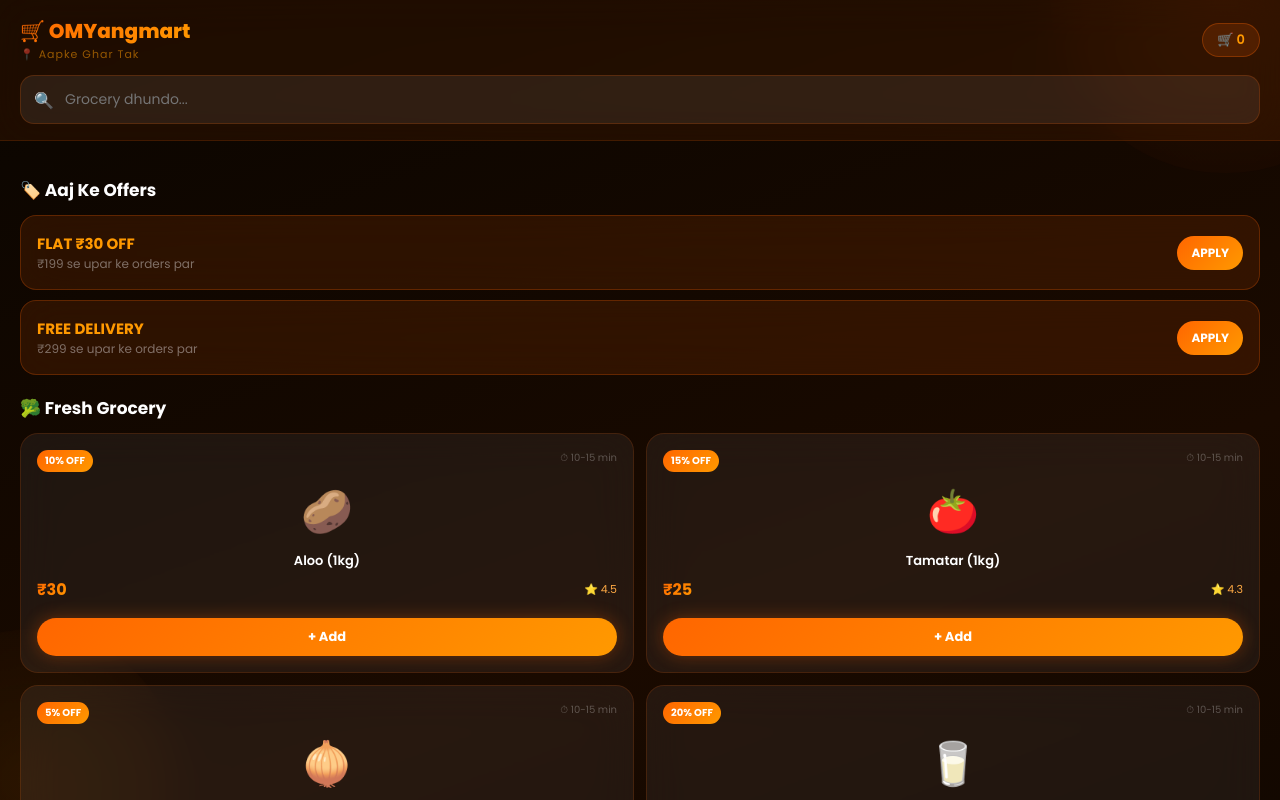
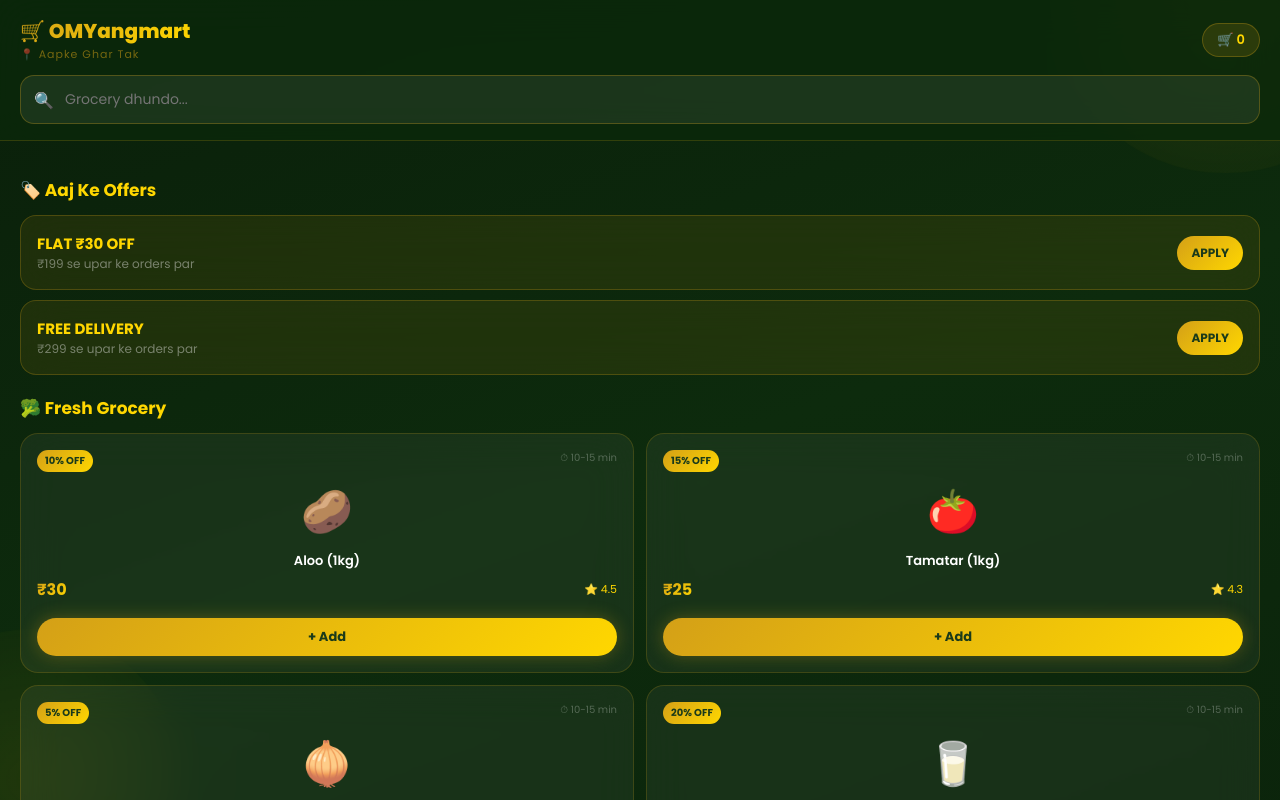
Before and after one commit to ashishkumarbihar2026-alt/omyangmart, a React (Vite) app: page / in a window 1280 px wide. Shown: the top 800 px of the page. Built offline with nearby package versions, Linux system fonts and the light colour scheme.

Commit message:
Update Home.jsx

```diff
--- a/src/pages/Home.jsx
+++ b/src/pages/Home.jsx
@@ -17,17 +17,18 @@ const styles = `
   @keyframes float1{0%,100%{transform:translate(0,0)}50%{transform:translate(30px,-40px)}}
   @keyframes float2{0%,100%{transform:translate(0,0)}50%{transform:translate(-20px,30px)}}
   @keyframes fadeUp{from{opacity:0;transform:translateY(20px)}to{opacity:1;transform:translateY(0)}}
-  @keyframes pulse{0%,100%{box-shadow:0 0 15px #ff660044}50%{box-shadow:0 0 30px #ff6600aa}}
-  .orb1{position:fixed;width:350px;height:350px;border-radius:50%;background:radial-gradient(circle,#ff660015,transparent);top:-150px;right:-100px;animation:float1 8s ease-in-out infinite;pointer-events:none;z-index:0}
-  .orb2{position:fixed;width:300px;height:300px;border-radius:50%;background:radial-gradient(circle,#ff990015,transparent);bottom:-100px;left:-100px;animation:float2 10s ease-in-out infinite;pointer-events:none;z-index:0}
-  .search-bar{width:100%;padding:13px 16px 13px 44px;border-radius:14px;border:1px solid rgba(255,102,0,0.2);background:rgba(255,255,255,0.07);color:white;font-size:14px;font-family:'Poppins',sans-serif;outline:none;box-sizing:border-box}
-  .offer-badge{background:linear-gradient(135deg,#ff6600,#ff9900);color:white;font-size:10px;font-weight:700;padding:3px 8px;border-radius:20px}
-  .card{background:rgba(255,255,255,0.06);backdrop-filter:blur(20px);border:1px solid rgba(255,102,0,0.15);border-radius:18px;padding:16px;animation:fadeUp 0.4s ease forwards;transition:transform 0.3s,box-shadow 0.3s;cursor:pointer}
+  @keyframes pulse{0%,100%{box-shadow:0 0 15px #d4a01744}50%{box-shadow:0 0 30px #d4a017aa}}
+  .orb1{position:fixed;width:350px;height:350px;border-radius:50%;background:radial-gradient(circle,#d4a01720,transparent);top:-150px;right:-100px;animation:float1 8s ease-in-out infinite;pointer-events:none;z-index:0}
+  .orb2{position:fixed;width:300px;height:300px;border-radius:50%;background:radial-gradient(circle,#ffd70015,transparent);bottom:-100px;left:-100px;animation:float2 10s ease-in-out infinite;pointer-events:none;z-index:0}
+  .search-bar{width:100%;padding:13px 16px 13px 44px;border-radius:14px;border:1px solid rgba(212,160,23,0.3);background:rgba(255,255,255,0.07);color:white;font-size:14px;font-family:'Poppins',sans-serif;outline:none;box-sizing:border-box}
+  .offer-badge{background:linear-gradient(135deg,#d4a017,#ffd700);color:#1a3a1a;font-size:10px;font-weight:700;padding:3px 8px;border-radius:20px}
+  .card{background:rgba(255,255,255,0.05);backdrop-filter:blur(20px);border:1px solid rgba(212,160,23,0.2);border-radius:18px;padding:16px;animation:fadeUp 0.4s ease forwards;transition:transform 0.3s;cursor:pointer}
   .card:active{transform:scale(0.97)}
-  .add-btn{background:linear-gradient(135deg,#ff6600,#ff9900);color:white;border:none;padding:9px 0;border-radius:25px;font-weight:700;font-size:13px;width:100%;cursor:pointer;margin-top:10px;font-family:'Poppins',sans-serif;animation:pulse 2s infinite}
-  .cart-fab{position:fixed;bottom:24px;right:20px;background:linear-gradient(135deg,#ff6600,#ff9900);color:white;border:none;padding:14px 20px;border-radius:30px;font-weight:700;font-size:15px;cursor:pointer;z-index:100;box-shadow:0 8px 30px #ff660055;font-family:'Poppins',sans-serif}
-  .section-title{font-size:17px;font-weight:700;margin:20px 0 12px;color:white}
-  .offer-card{background:rgba(255,102,0,0.12);backdrop-filter:blur(20px);border:1px solid rgba(255,102,0,0.25);border-radius:16px;padding:16px;margin-bottom:10px;display:flex;justify-content:space-between;align-items:center}
+  .add-btn{background:linear-gradient(135deg,#d4a017,#ffd700);color:#1a3a1a;border:none;padding:9px 0;border-radius:25px;font-weight:700;font-size:13px;width:100%;cursor:pointer;margin-top:10px;font-family:'Poppins',sans-serif;animation:pulse 2s infinite}
+  .cart-fab{position:fixed;bottom:24px;right:20px;background:linear-gradient(135deg,#d4a017,#ffd700);color:#1a3a1a;border:none;padding:14px 20px;border-radius:30px;font-weight:700;font-size:15px;cursor:pointer;z-index:100;box-shadow:0 8px 30px #d4a01755;font-family:'Poppins',sans-serif}
+  .section-title{font-size:17px;font-weight:700;margin:20px 0 12px;color:#ffd700}
+  .offer-card{background:rgba(212,160,23,0.1);backdrop-filter:blur(20px);border:1px solid rgba(212,160,23,0.25);border-radius:16px;padding:16px;margin-bottom:10px;display:flex;justify-content:space-between;align-items:center}
+  .apply-btn{background:linear-gradient(135deg,#d4a017,#ffd700);color:#1a3a1a;padding:8px 14px;border-radius:20px;font-size:12px;font-weight:700;border:none;cursor:pointer;font-family:'Poppins',sans-serif}
 `
 
 export default function Home() {
@@ -37,23 +38,21 @@ export default function Home() {
 
   const filtered = products.filter(p => p.name.toLowerCase().includes(search.toLowerCase()))
 
-  const addToCart = (product) => {
-    setCart([...cart, product])
-  }
+  const addToCart = (product) => setCart([...cart, product])
 
   return (
-    <div style={{ background: 'linear-gradient(160deg,#0a0500 0%,#1a0a00 50%,#0a0500 100%)', minHeight: '100vh', color: 'white', paddingBottom: '100px', fontFamily: 'Poppins,sans-serif' }}>
+    <div style={{ background: 'linear-gradient(160deg,#0a1f0a 0%,#0d2b0d 40%,#0a1f0a 100%)', minHeight: '100vh', color: 'white', paddingBottom: '100px', fontFamily: 'Poppins,sans-serif' }}>
       <style>{styles}</style>
       <div className="orb1" /><div className="orb2" />
 
       {/* Header */}
-      <div style={{ background: 'rgba(255,102,0,0.08)', backdropFilter: 'blur(20px)', borderBottom: '1px solid rgba(255,102,0,0.15)', padding: '16px 20px', position: 'sticky', top: 0, zIndex: 50 }}>
+      <div style={{ background: 'rgba(10,40,10,0.8)', backdropFilter: 'blur(20px)', borderBottom: '1px solid rgba(212,160,23,0.2)', padding: '16px 20px', position: 'sticky', top: 0, zIndex: 50 }}>
         <div style={{ display: 'flex', justifyContent: 'space-between', alignItems: 'center', marginBottom: '12px' }}>
           <div>
-            <div style={{ fontSize: '20px', fontWeight: '800', background: 'linear-gradient(135deg,#ff6600,#ff9900)', WebkitBackgroundClip: 'text', WebkitTextFillColor: 'transparent' }}>🛒 OMYangmart</div>
-            <div style={{ fontSize: '11px', color: '#ff990088', letterSpacing: '1px' }}>📍 Aapke Ghar Tak</div>
+            <div style={{ fontSize: '20px', fontWeight: '800', background: 'linear-gradient(135deg,#d4a017,#ffd700)', WebkitBackgroundClip: 'text', WebkitTextFillColor: 'transparent' }}>🛒 OMYangmart</div>
+            <div style={{ fontSize: '11px', color: '#d4a01788', letterSpacing: '1px' }}>📍 Aapke Ghar Tak</div>
           </div>
-          <div style={{ background: 'rgba(255,102,0,0.15)', border: '1px solid rgba(255,102,0,0.3)', borderRadius: '20px', padding: '6px 14px', fontSize: '13px', fontWeight: '600', color: '#ff9900' }}>
+          <div style={{ background: 'rgba(212,160,23,0.15)', border: '1px solid rgba(212,160,23,0.3)', borderRadius: '20px', padding: '6px 14px', fontSize: '13px', fontWeight: '600', color: '#ffd700' }}>
             🛒 {cart.length}
           </div>
         </div>
@@ -64,22 +63,21 @@ export default function Home() {
       </div>
 
       <div style={{ padding: '16px 20px', position: 'relative', zIndex: 1 }}>
-
-        {/* Offers Section */}
+        {/* Offers */}
         <div className="section-title">🏷️ Aaj Ke Offers</div>
         <div className="offer-card">
           <div>
-            <div style={{ fontWeight: '700', fontSize: '15px', color: '#ff9900' }}>FLAT ₹30 OFF</div>
+            <div style={{ fontWeight: '700', fontSize: '15px', color: '#ffd700' }}>FLAT ₹30 OFF</div>
             <div style={{ fontSize: '12px', color: '#ffffff66' }}>₹199 se upar ke orders par</div>
           </div>
-          <div style={{ background: 'linear-gradient(135deg,#ff6600,#ff9900)', padding: '8px 14px', borderRadius: '20px', fontSize: '12px', fontWeight: '700', color: 'white' }}>APPLY</div>
+          <button className="apply-btn">APPLY</button>
         </div>
         <div className="offer-card">
           <div>
-            <div style={{ fontWeight: '700', fontSize: '15px', color: '#ff9900' }}>FREE DELIVERY</div>
+            <div style={{ fontWeight: '700', fontSize: '15px', color: '#ffd700' }}>FREE DELIVERY</div>
             <div style={{ fontSize: '12px', color: '#ffffff66' }}>₹299 se upar ke orders par</div>
           </div>
-          <div style={{ background: 'linear-gradient(135deg,#ff6600,#ff9900)', padding: '8px 14px', borderRadius: '20px', fontSize: '12px', fontWeight: '700', color: 'white' }}>APPLY</div>
+          <button className="apply-btn">APPLY</button>
         </div>
 
         {/* Products */}
@@ -94,8 +92,8 @@ export default function Home() {
               <div style={{ fontSize: '42px', textAlign: 'center', margin: '8px 0' }}>{p.emoji}</div>
               <div style={{ fontWeight: '600', fontSize: '13px', textAlign: 'center' }}>{p.name}</div>
               <div style={{ display: 'flex', justifyContent: 'space-between', alignItems: 'center', margin: '6px 0' }}>
-                <span style={{ background: 'linear-gradient(135deg,#ff6600,#ff9900)', WebkitBackgroundClip: 'text', WebkitTextFillColor: 'transparent', fontWeight: '700', fontSize: '16px' }}>₹{p.price}</span>
-                <span style={{ fontSize: '11px', color: '#ffaa44' }}>⭐ {p.rating}</span>
+                <span style={{ background: 'linear-gradient(135deg,#d4a017,#ffd700)', WebkitBackgroundClip: 'text', WebkitTextFillColor: 'transparent', fontWeight: '700', fontSize: '16px' }}>₹{p.price}</span>
+                <span style={{ fontSize: '11px', color: '#ffd700' }}>⭐ {p.rating}</span>
               </div>
               <button className="add-btn" onClick={() => addToCart(p)}>+ Add</button>
             </div>
@@ -103,7 +101,6 @@ export default function Home() {
         </div>
       </div>
 
-      {/* Floating Cart Button */}
       {cart.length > 0 && (
         <button className="cart-fab" onClick={() => navigate('/cart')}>
           🛒 {cart.length} items · Cart Dekho →
```
